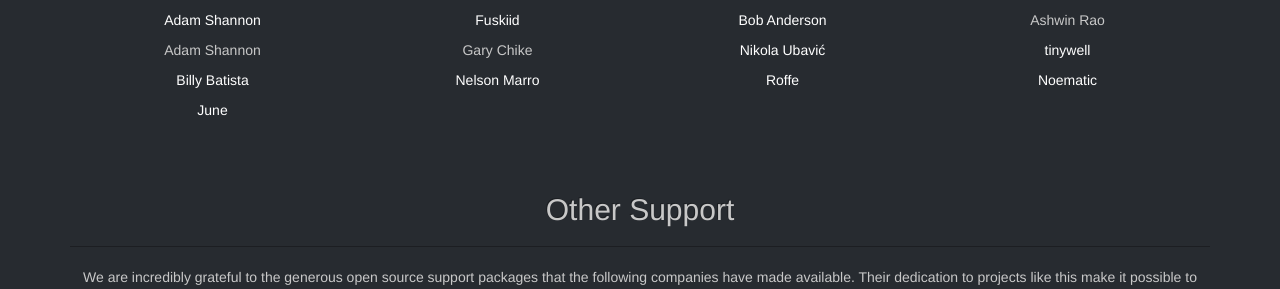
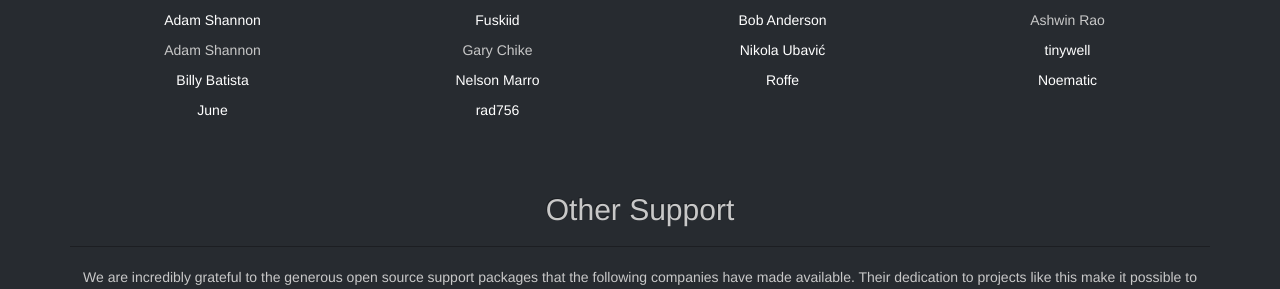
Before and after one commit to fyne-io/fyne-io.github.io, a Jekyll site: the page built from sponsor/index.md, in a window 1280 px wide and 900 px high, scrolled down 1003 px. Shown: the part 158-447 px from the top of the window. Built offline with Jekyll 4.4.1, drawn with Linux system fonts in a browser that asks for light colours.

Commit message:
Great new sponsor :)

```diff
--- a/sponsor/index.md
+++ b/sponsor/index.md
@@ -259,6 +259,7 @@
 [June](https://github.com/junapur)
 </div>
 <div class="col-lg-3 text-center" markdown="1">
+[rad756](https://github.com/rad756)
 </div>
 <div class="col-lg-3 text-center" markdown="1">
 </div>
```
